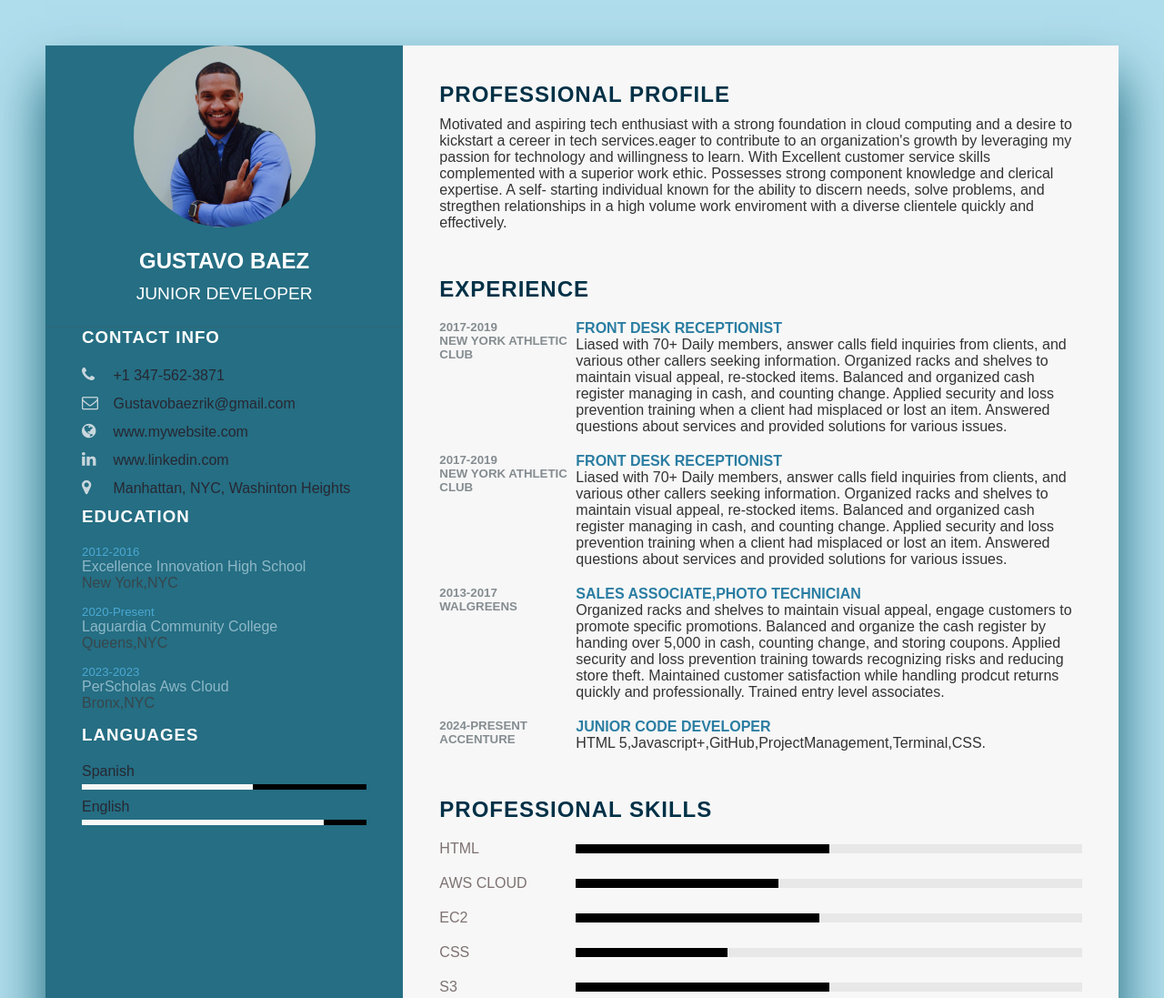
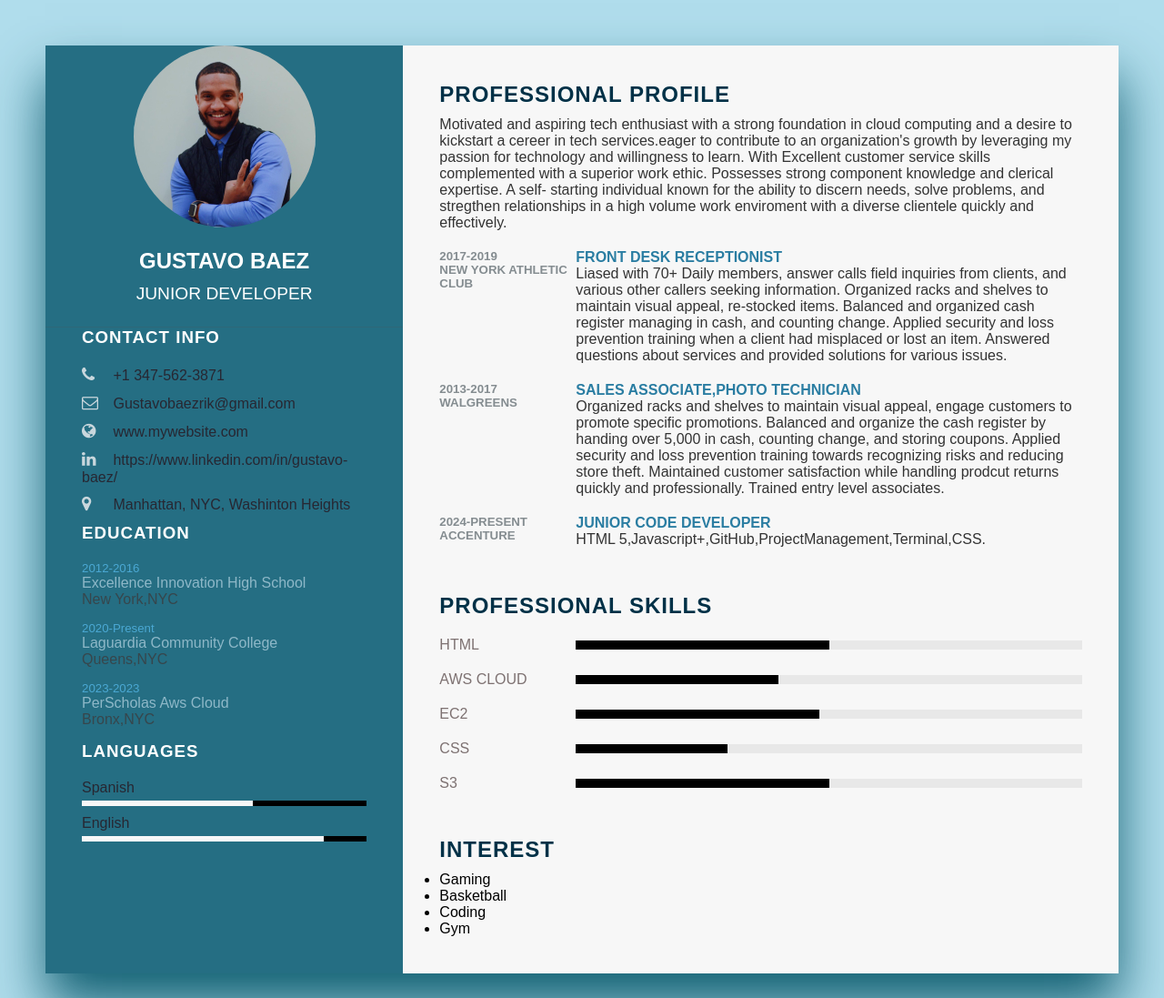
Before and after one commit to Rikimo23/Resume, a plain HTML site: page index.html in a window 1280 px wide. Shown: the top 1097 px of the page at 91% size. Drawn offline with Linux system fonts and the light colour scheme.

Commit message:
update file name

```diff
--- a/Resume.html
+++ b/index.html
@@ -5,7 +5,7 @@
     <meta name="viewport" content="width=device-width, initial-scale=1.0">
     <title>Responsive CV using Html & CSS</title>
     <link rel="stylesheet" href="https://cdnjs.cloudflare.com/ajax/libs/font-awesome/4.7.0/css/font-awesome.css" integrity="sha512-5A8nwdMOWrSz20fDsjczgUidUBR8liPYU+WymTZP1lmY9G6Oc7HlZv156XqnsgNUzTyMefFTcsFH/tnJE/+xBg==" crossorigin="anonymous" referrerpolicy="no-referrer" />
-    <link rel="stylesheet" href="resume.css" type="text/css">
+    <link rel="stylesheet" href="style.css" type="text/css">
 </head>
 
 <body>
@@ -37,7 +37,8 @@
            </li>
            <li>
            <span class="icon"><i class="fa fa-linkedin" aria-hidden="true"></i></span>
-           <span class="text">www.linkedin.com</span>
+           <span class="text">https://www.linkedin.com/in/gustavo-baez/</span>
+
         </li>
         <li>
         <span class="icon"><i class="fa fa-map-marker" aria-hidden="true"></i></span>
@@ -92,23 +93,9 @@
             <h2 class="title2">Professional Profile</h2>
             <p>Motivated and aspiring tech enthusiast with a strong foundation in cloud computing and a desire to kickstart a cereer in tech services.eager to contribute to an organization's growth by leveraging my passion for technology and willingness to learn. With Excellent customer service skills complemented with a superior work ethic.
               Possesses strong component knowledge and clerical expertise. A self- starting individual known for the ability to discern needs, solve problems, and stregthen relationships in a high volume work enviroment with a diverse clientele quickly and effectively. </p>
-          </div>
+
           <div class="about">
-            <h2 class="title2">Experience</h2>
-            <div class="box">
-            <div class="year_company">
-              <h5>2017-2019</h5>
-              <h5>New York Athletic Club</h5>
-          </div>
-          <div class="text">
-            <h4>Front Desk Receptionist</h4>
-            <p>Liased with 70+ Daily members, answer calls field inquiries from clients, and various
-              other callers seeking information. Organized racks and shelves to maintain visual appeal, re-stocked items.
-              Balanced and organized cash register managing in cash, and counting change. Applied security and loss prevention
-              training when a client had misplaced or lost an item. Answered questions about services and provided solutions
-               for various issues.</p>
-        </div>
-          </div>
+
           <div class="box">
             <div class="year_company">
               <h5>2017-2019</h5>
```
Also changed, not shown: style.css (renamed from resume.css).
